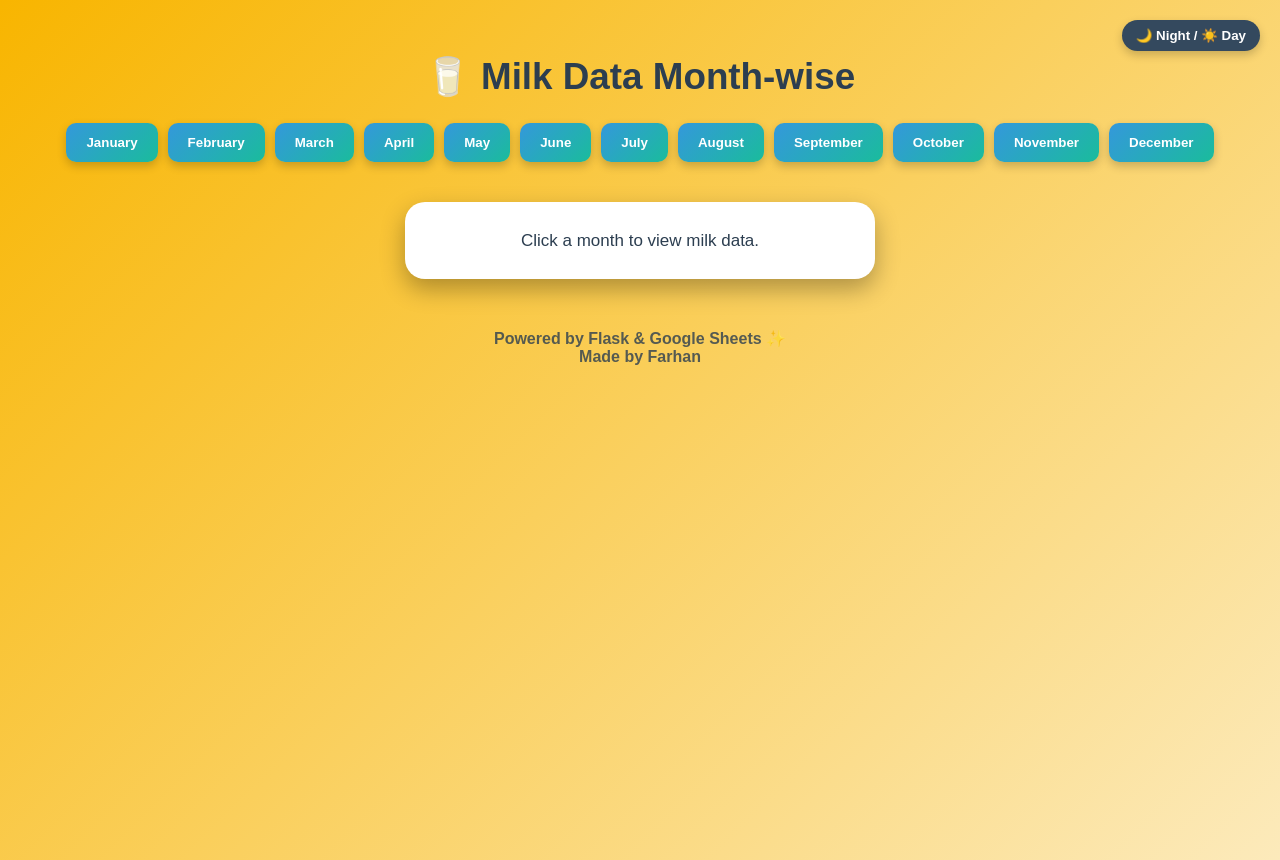
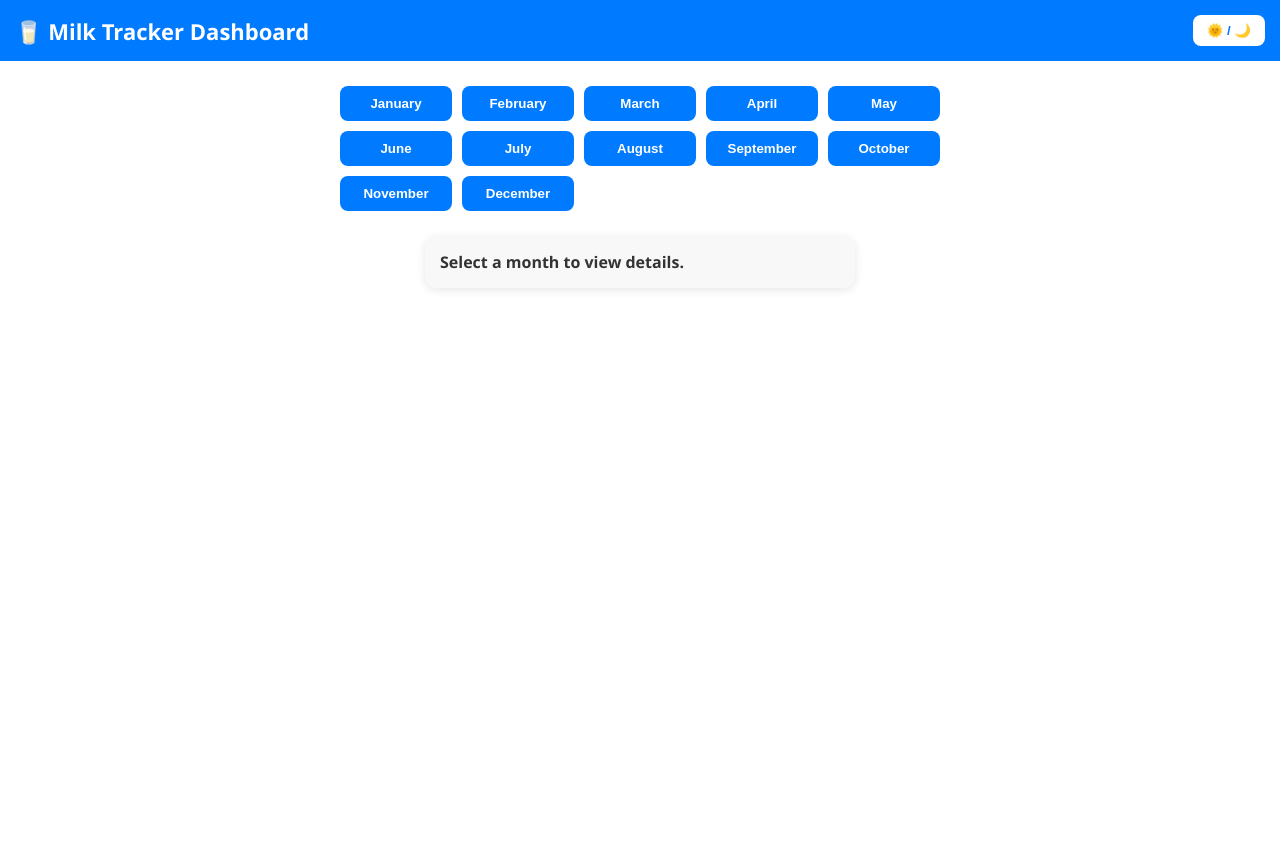
Before and after one commit to razarehan6666-creator/FARHAN12, a Flask app: page / in a window 1280 px wide. After the commit the page ends 290 px from the top, so only its background shows below. Run offline with Flask 3, Linux system fonts and the light colour scheme.

Commit message:
Update index.html

```diff
--- a/templates/index.html
+++ b/templates/index.html
@@ -2,164 +2,146 @@
 <html lang="en">
 <head>
   <meta charset="UTF-8">
-    <title>Milk Data Viewer</title>
+  <meta name="viewport" content="width=device-width, initial-scale=1.0">
+  <title>Milk Tracker</title>
   <style>
     :root {
-            --bg: linear-gradient(135deg, #f8b500, #fceabb);
-            --text: #2c3e50;
-            --card-bg: white;
+      --bg-color: #ffffff;
+      --text-color: #333;
+      --card-bg: #f8f8f8;
+      --button-bg: #007bff;
+      --button-text: #fff;
     }
     body.dark {
-            --bg: linear-gradient(135deg, #0f2027, #203a43, #2c5364);
-            --text: #ecf0f1;
-            --card-bg: #1e272e;
+      --bg-color: #121212;
+      --text-color: #f0f0f0;
+      --card-bg: #1e1e1e;
+      --button-bg: #ffa500;
+      --button-text: #000;
     }
-
     body {
-            font-family: 'Poppins', sans-serif;
+      font-family: 'Segoe UI', sans-serif;
+      background-color: var(--bg-color);
+      color: var(--text-color);
       text-align: center;
       margin: 0;
-            background: var(--bg);
-            min-height: 100vh;
-            padding: 30px;
-            color: var(--text);
-            transition: background 0.5s, color 0.5s;
+      padding: 0;
+      transition: background-color 0.4s, color 0.4s;
     }
-
-        h1 {
-            font-size: 2.3em;
-            margin-bottom: 25px;
+    header {
+      background-color: var(--button-bg);
+      color: var(--button-text);
+      padding: 15px;
+      font-size: 22px;
+      font-weight: bold;
+      display: flex;
+      justify-content: space-between;
+      align-items: center;
     }
-
-        #buttons {
-            display: flex;
-            flex-wrap: wrap;
-            justify-content: center;
+    .btn-toggle {
+      background-color: var(--button-text);
+      color: var(--button-bg);
+      border: none;
+      padding: 8px 14px;
+      border-radius: 8px;
+      cursor: pointer;
+      transition: transform 0.2s;
+    }
+    .btn-toggle:hover {
+      transform: scale(1.1);
+    }
+    .month-buttons {
+      margin: 25px auto;
+      display: grid;
+      grid-template-columns: repeat(auto-fit, minmax(100px, 1fr));
       gap: 10px;
-            margin-bottom: 40px;
+      max-width: 600px;
     }
-
     button {
-            padding: 12px 20px;
-            border-radius: 10px;
+      padding: 10px 15px;
       border: none;
+      background-color: var(--button-bg);
+      color: var(--button-text);
+      font-weight: bold;
+      border-radius: 8px;
       cursor: pointer;
-            background: linear-gradient(135deg, #3498db, #1abc9c);
-            color: white;
-            font-weight: bold;
-            box-shadow: 0 4px 10px rgba(0,0,0,0.2);
-            transition: transform 0.2s ease, background 0.3s ease;
+      transition: transform 0.15s;
     }
-
     button:hover {
-            transform: scale(1.08);
-            background: linear-gradient(135deg, #16a085, #2980b9);
+      transform: scale(1.1);
     }
-
-        #output {
-            background: var(--card-bg);
-            max-width: 420px;
-            margin: 0 auto;
-            border-radius: 20px;
-            padding: 25px;
-            box-shadow: 0 10px 25px rgba(0,0,0,0.3);
-            color: var(--text);
-            font-size: 17px;
-            line-height: 1.6;
-            transition: all 0.4s ease;
-        }
-
-        #output h2 {
-            background: linear-gradient(135deg, #e67e22, #f1c40f);
-            color: white;
-            padding: 10px 0;
-            border-radius: 10px;
-            margin-bottom: 20px;
-        }
-
-        footer {
-            margin-top: 50px;
-            font-weight: bold;
-            opacity: 0.8;
-        }
-
-        .toggle-btn {
-            position: absolute;
-            top: 20px;
-            right: 20px;
-            background: #34495e;
-            color: white;
-            border: none;
-            border-radius: 20px;
-            padding: 8px 14px;
-            cursor: pointer;
-            transition: background 0.3s;
-        }
-
-        .toggle-btn:hover {
-            background: #2ecc71;
+    .result {
+      background-color: var(--card-bg);
+      margin: 20px auto;
+      padding: 15px;
+      border-radius: 12px;
+      max-width: 400px;
+      box-shadow: 0 2px 10px rgba(0,0,0,0.1);
+      text-align: left;
+      font-size: 16px;
     }
   </style>
 </head>
 <body>
-    <button class="toggle-btn" onclick="toggleTheme()">🌙 Night / ☀️ Day</button>
+  <header>
+    <span>🥛 Milk Tracker Dashboard</span>
+    <button class="btn-toggle" onclick="toggleMode()">🌞 / 🌙</button>
+  </header>
 
-    <h1>🥛 Milk Data Month-wise</h1>
-
-    <div id="buttons">
-        <script>
-            const months = [
-                "January","February","March","April","May","June",
-                "July","August","September","October","November","December"
-            ];
-            months.forEach(m => {
-                document.write(`<button onclick="getData('${m}')">${m}</button>`);
-            });
-        </script>
+  <div class="month-buttons">
+    <button onclick="loadMonth('JANUARY')">January</button>
+    <button onclick="loadMonth('FEBRUARY')">February</button>
+    <button onclick="loadMonth('MARCH')">March</button>
+    <button onclick="loadMonth('APRIL')">April</button>
+    <button onclick="loadMonth('MAY')">May</button>
+    <button onclick="loadMonth('JUNE')">June</button>
+    <button onclick="loadMonth('JULY')">July</button>
+    <button onclick="loadMonth('AUGUST')">August</button>
+    <button onclick="loadMonth('SEPTEMBER')">September</button>
+    <button onclick="loadMonth('OCTOBER')">October</button>
+    <button onclick="loadMonth('NOVEMBER')">November</button>
+    <button onclick="loadMonth('DECEMBER')">December</button>
   </div>
 
-    <div id="output">Click a month to view milk data.</div>
-
-    <footer>
-        Powered by Flask & Google Sheets ✨
-        <div class="credit">Made by Farhan</div>
-    </footer>
+  <div id="result" class="result">
+    <strong>Select a month to view details.</strong>
+  </div>
 
   <script>
-        // 🌗 Theme Toggle with Memory
-        const theme = localStorage.getItem("theme");
-        if (theme === "dark") document.body.classList.add("dark");
-
-        function toggleTheme() {
-            document.body.classList.toggle("dark");
-            localStorage.setItem("theme", document.body.classList.contains("dark") ? "dark" : "light");
+    // 🌙 Remembered Day/Night Mode
+    function toggleMode() {
+      const isDark = document.body.classList.toggle('dark');
+      localStorage.setItem('mode', isDark ? 'dark' : 'light');
     }
 
-        // ⚡ Fast Data Fetch
-        async function getData(month) {
-            const out = document.getElementById("output");
-            out.innerHTML = `<h2>${month}</h2><div>Loading...</div>`;
+    window.onload = () => {
+      if (localStorage.getItem('mode') === 'dark') {
+        document.body.classList.add('dark');
+      }
+    };
 
+    // ⚡ Fast fetch & display
+    async function loadMonth(month) {
+      const resDiv = document.getElementById("result");
+      resDiv.innerHTML = `<em>Loading ${month}...</em>`;
       try {
-                const res = await fetch(`/month/${month}`, { cache: "no-store" });
+        const res = await fetch(`/month/${month}`);
         const data = await res.json();
-
         if (data.error) {
-                    out.innerHTML = `<b style='color:red;'>${data.error}</b>`;
+          resDiv.innerHTML = `<span style="color:red">${data.error}</span>`;
           return;
         }
-
-                out.innerHTML = `
-                    <h2>${data.Month}</h2>
-                    <div><b>Paid:</b> ${data.Paid}</div>
-                    <div><b>No. of Days in Month:</b> ${data["Days in Month"]}</div>
-                    <div><b>No. of Days Coming:</b> ${data["Days Coming"]}</div>
-                    <div><b>No. of Days Absent:</b> ${data["Days Absent"]}</div>
-                    <div><b>Amount (₹50/day):</b> ₹${data.Amount}</div>
-                    <div><b>Payment Mode:</b> ${data["Payment Mode"]}</div>
+        resDiv.innerHTML = `
+          <h3>${data.month}</h3>
+          <p><b>Days in Month:</b> ${data.days_in_month}</p>
+          <p><b>Days Coming:</b> ${data.days_coming}</p>
+          <p><b>Days Absent:</b> ${data.days_absent}</p>
+          <p><b>Milk Bill:</b> ₹${data.amount}</p>
+          <p><b>Paid:</b> ${data.paid}</p>
+          <p><b>Payment Mode:</b> ${data.payment_mode}</p>
         `;
       } catch (err) {
-                out.innerHTML = `<b style='color:red;'>Error loading data.</b>`;
+        resDiv.innerHTML = `<span style="color:red">Error fetching data: ${err}</span>`;
       }
     }
   </script>
```
Lines whose indentation alone changed are shown as unchanged.
